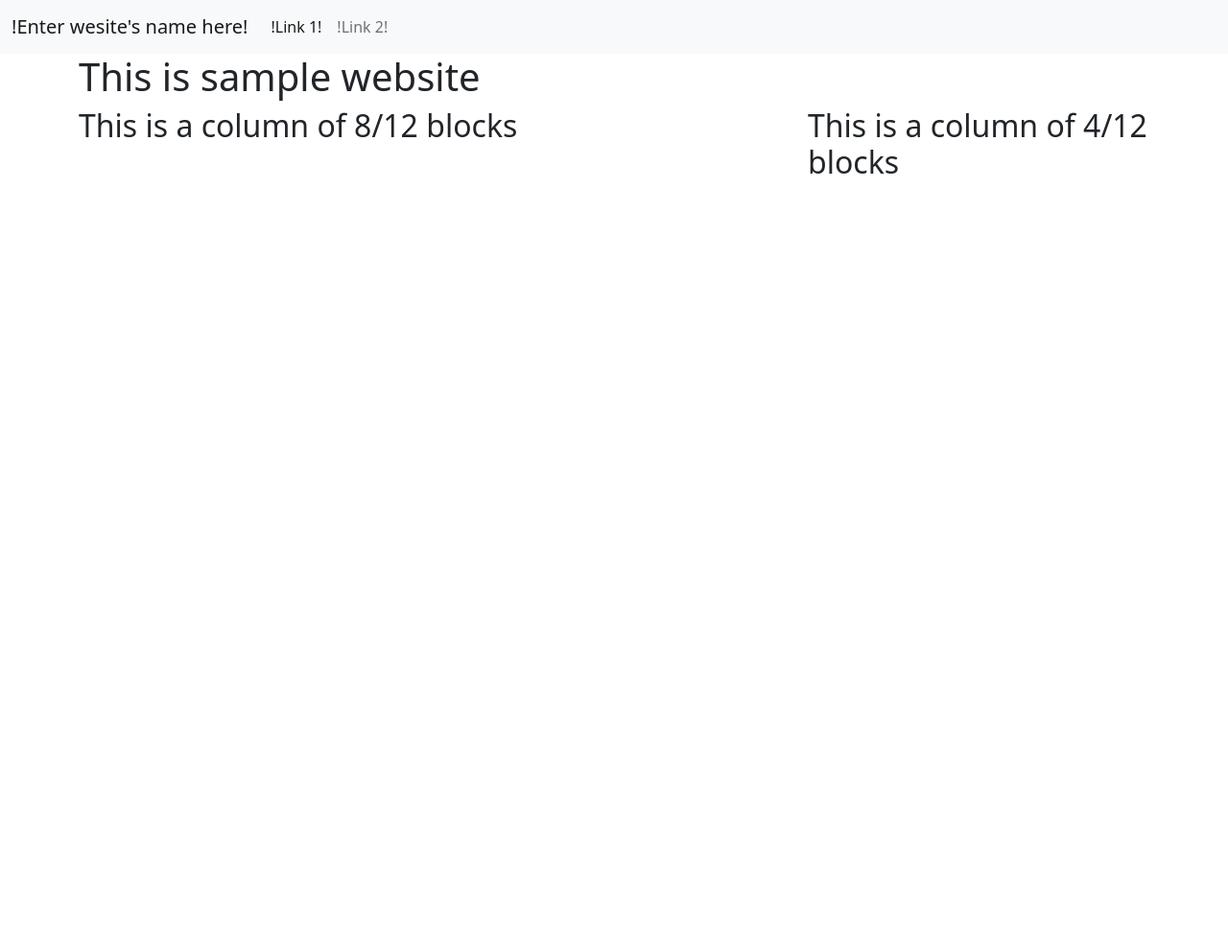
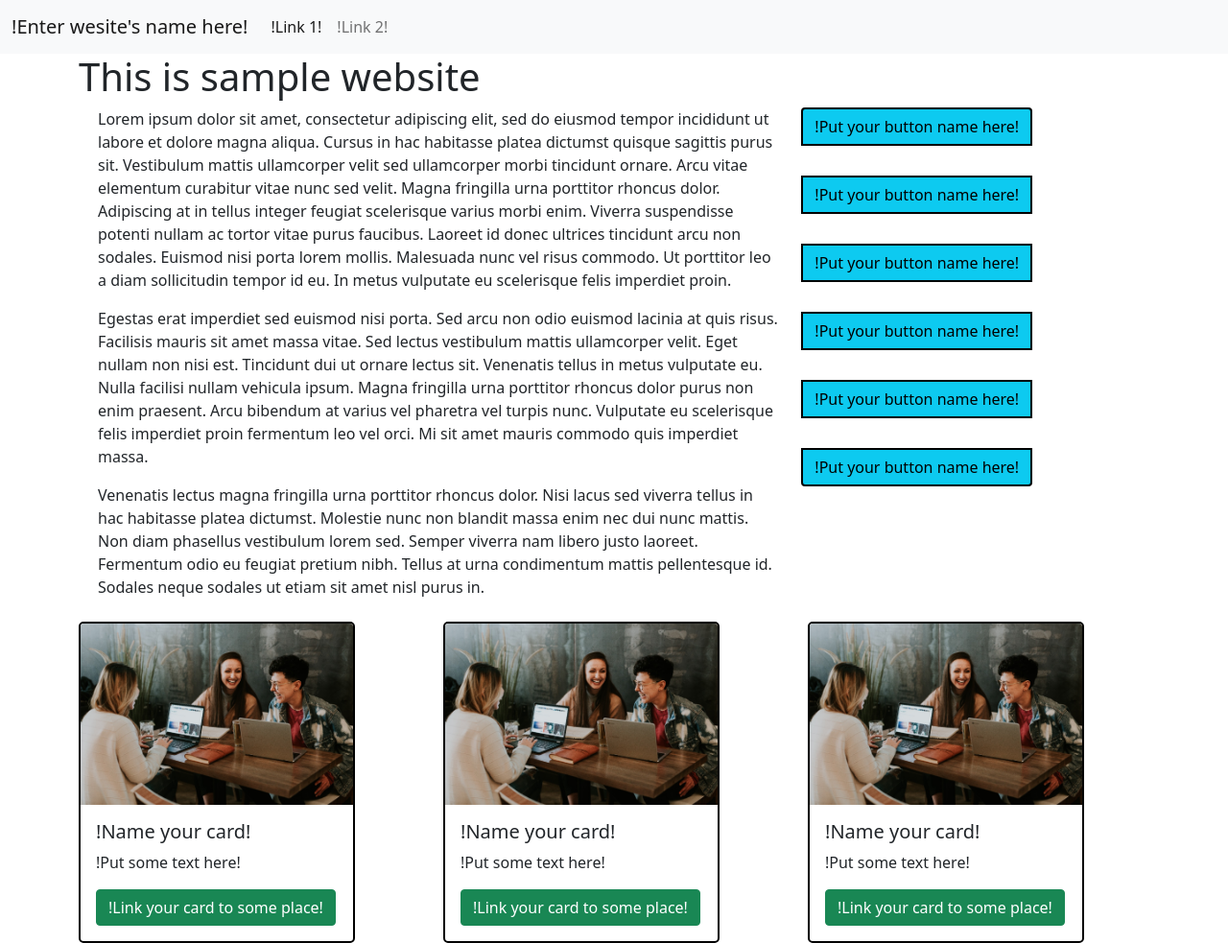
Before and after one commit to Mug4h1/MLH-Website-starterkit, a plain HTML site: page index.html in a window 1280 px wide. Shown: the whole page at 96% size. Before the commit the page ends 800 px from the top, so only its background shows below. Drawn offline with nearby package versions, Linux system fonts and the light colour scheme; a script that the page names is missing.

Commit message:
last commit

```diff
--- a/index.html
+++ b/index.html
@@ -5,7 +5,7 @@
 
     <!--This is Bootstrap's CSS file which will help you to style your webpage-->
     <link href="https://cdn.jsdelivr.net/npm/bootstrap@5.0.2/dist/css/bootstrap.min.css" rel="stylesheet" integrity="sha384-EVSTQN3/azprG1Anm3QDgpJLIm9Nao0Yz1ztcQTwFspd3yD65VohhpuuCOmLASjC" crossorigin="anonymous">
-    <link href="styles.css">    <!--Edit this file to make your own designs!-->
+    <link href="styles.css" rel="stylesheet">    <!--Edit this file to make your own designs!-->
 
     <!--This meta data helps us to allow useful things such as keywords-->
     <meta charset="UTF-8">
@@ -42,16 +42,64 @@
     <div class="container">
         <h1>This is sample website</h1>
 
+        <!--This is an example of 2 column layout. It's responsive too! :D-->
+        <div class="row" id="id1">
+            <div class="col-8 col-md-8">
+
+                <!--You can change the paragraphs here!-->
+                <p>Lorem ipsum dolor sit amet, consectetur adipiscing elit, sed do eiusmod tempor incididunt ut labore et dolore magna aliqua. Cursus in hac habitasse platea dictumst quisque sagittis purus sit. Vestibulum mattis ullamcorper velit sed ullamcorper morbi tincidunt ornare. Arcu vitae elementum curabitur vitae nunc sed velit. Magna fringilla urna porttitor rhoncus dolor. Adipiscing at in tellus integer feugiat scelerisque varius morbi enim. Viverra suspendisse potenti nullam ac tortor vitae purus faucibus. Laoreet id donec ultrices tincidunt arcu non sodales. Euismod nisi porta lorem mollis. Malesuada nunc vel risus commodo. Ut porttitor leo a diam sollicitudin tempor id eu. In metus vulputate eu scelerisque felis imperdiet proin.</p>
+                <p>Egestas erat imperdiet sed euismod nisi porta. Sed arcu non odio euismod lacinia at quis risus. Facilisis mauris sit amet massa vitae. Sed lectus vestibulum mattis ullamcorper velit. Eget nullam non nisi est. Tincidunt dui ut ornare lectus sit. Venenatis tellus in metus vulputate eu. Nulla facilisi nullam vehicula ipsum. Magna fringilla urna porttitor rhoncus dolor purus non enim praesent. Arcu bibendum at varius vel pharetra vel turpis nunc. Vulputate eu scelerisque felis imperdiet proin fermentum leo vel orci. Mi sit amet mauris commodo quis imperdiet massa.</p>
+                <p>Venenatis lectus magna fringilla urna porttitor rhoncus dolor. Nisi lacus sed viverra tellus in hac habitasse platea dictumst. Molestie nunc non blandit massa enim nec dui nunc mattis. Non diam phasellus vestibulum lorem sed. Semper viverra nam libero justo laoreet. Fermentum odio eu feugiat pretium nibh. Tellus at urna condimentum mattis pellentesque id. Sodales neque sodales ut etiam sit amet nisl purus in.</p>
+            </div>
+            <div class="col-4 col-md-4">
+                <!--This is a vertical button group. You can add as many as you want!-->
+                <div class="btn-group-vertical">
+                    <button type="button" class="btn btn-info">!Put your button name here!</button>
+                    <button type="button" class="btn btn-info">!Put your button name here!</button>
+                    <button type="button" class="btn btn-info">!Put your button name here!</button>
+                    <button type="button" class="btn btn-info">!Put your button name here!</button>
+                    <button type="button" class="btn btn-info">!Put your button name here!</button>
+                    <button type="button" class="btn btn-info">!Put your button name here!</button>
+                </div>
+            </div>
+        </div>
+
         <div class="row">
-            <div class="col-8">
-                <h2>This is a column of 8/12 blocks</h2>
+            <div class="col-4 col-md-4">
+
+                <!--This is a card :)-->
+                <div class="card" style="width: 18rem;">
+                    <img src="BG.jpeg" class="card-img-top" alt="Some picture">     <!--Put the image name in the src-->
+                    <div class="card-body">
+                      <h5 class="card-title">!Name your card!</h5>
+                      <p class="card-text">!Put some text here!</p>
+                      <a href="#" class="btn btn-success">!Link your card to some place!</a>
+                    </div>
+                  </div>
             </div>
-            <div class="col-4">
-                <h2>This is a column of 4/12 blocks</h2>
+            <div class="col-4 col-md-4">
+                <div class="card" style="width: 18rem;">
+                    <img src="BG.jpeg" class="card-img-top" alt="Some picture">
+                    <div class="card-body">
+                      <h5 class="card-title">!Name your card!</h5>
+                      <p class="card-text">!Put some text here!</p>
+                      <a href="#" class="btn btn-success">!Link your card to some place!</a>
+                    </div>
+                  </div>
+            </div>
+            <div class="col-4 col-md-4">
+                <div class="card" style="width: 18rem;">
+                    <img src="BG.jpeg" class="card-img-top" alt="Some picture">
+                    <div class="card-body">
+                      <h5 class="card-title">!Name your card!</h5>
+                      <p class="card-text">!Put some text here!</p>
+                      <a href="#" class="btn btn-success">!Link your card to some place!</a>
+                    </div>
+                  </div>
             </div>
         </div>
     </div>
 
     <!-- JavaScript Bundle with Popper (Makes our website interactive!) -->
-    <script src="https://cdn.jsdelivr.net/npm/bootstrap@5.0.2/dist/js/bootstrap.bundle.min.js" integrity="sha384-MrcW6ZMFYlzcLA8Nl+NtUVF0sA7MsXsP1UyJoMp4YLEuNSfAP+JcXn/tWtIaxVXM" crossorigin="anonymous"></script>
+    <script src="https://cdn.jsdelivr.net/npm/bootstrap@5.0.2/dist/js/bootstrap.bundle.min.js" integrity="sha384-MrcW6ZMFYlzcLA8Nl+NtUVF0sA7MsXs!Put your button name here!UyJoMp4YLEuNSfAP+JcXn/tWtIaxVXM" crossorigin="anonymous"></script>
 </body>
--- a/styles.css
+++ b/styles.css
@@ -1,3 +1,20 @@
 /* Write your CSS here!
     You can design your website any way you want using CSS
     Bootstrap is also included here so don't worry and just keep designing! */
+
+/* This is how you can add border with rounded corners to the cards */
+.card{
+    border: 2px solid black;
+    border-radius: 5px;
+}
+
+/* This is how you can add a margin between the paragraph and the cards */
+#id1{
+    margin: 0.5rem;
+}
+
+/* This is how you add border and margin to specific buttons */
+.btn-info{
+    border: 2px solid black;
+    margin-bottom: 2rem;
+}
```
Also changed, not shown: BG.jpeg (added).
